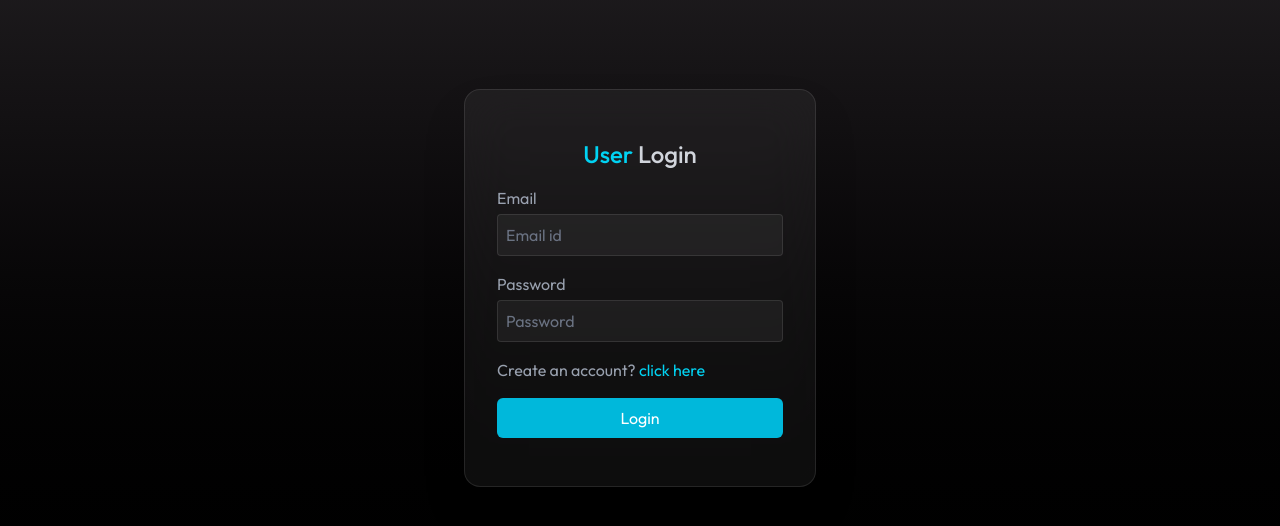
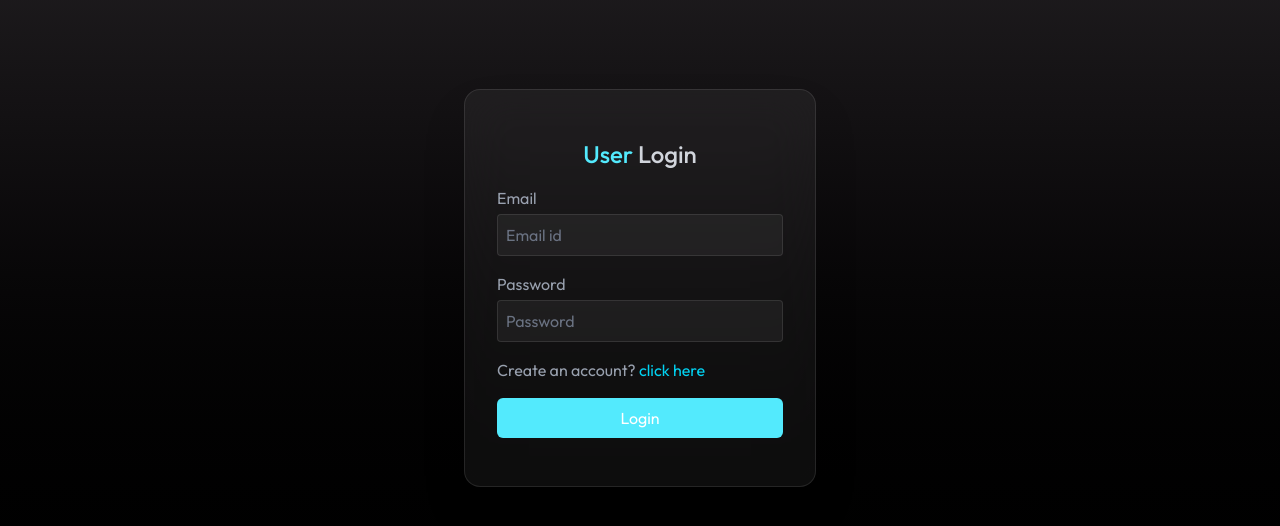
Before and after one commit to Aniruddhasain7/Nexa, a React (Vite) app in the folder client/: page / in a window 1280 px wide. Shown: the part 112-638 px from the top of the page. Built offline with nearby package versions, Linux system fonts and the light colour scheme; no server answers.

Commit message:
update button

```diff
--- a/client/src/pages/Login.jsx
+++ b/client/src/pages/Login.jsx
@@ -37,7 +37,7 @@ const Login = () =>{
       bg-white/5 backdrop-blur-xl"
     >
       <p className="text-2xl font-medium m-auto">
-        <span className="text-cyan-400">User</span>{" "}
+        <span className="text-cyan-300">User</span>{" "}
         {state === "login" ? "Login" : "Sign Up"}
       </p>
 
@@ -49,7 +49,7 @@ const Login = () =>{
             value={name}
             placeholder="Name"
             className="border border-white/10 bg-white/5 text-white placeholder-gray-500
-            rounded w-full p-2 mt-1 outline-none focus:ring-2 focus:ring-cyan-500"
+            rounded w-full p-2 mt-1 outline-none focus:ring-2 focus:ring-cyan-300"
             type="text"
             required
           />
@@ -63,7 +63,7 @@ const Login = () =>{
           value={email}
           placeholder="Email id"
           className="border border-white/10 bg-white/5 text-white placeholder-gray-500
-          rounded w-full p-2 mt-1 outline-none focus:ring-2 focus:ring-cyan-500"
+          rounded w-full p-2 mt-1 outline-none focus:ring-2 focus:ring-cyan-300"
           type="email"
           required
         />
@@ -76,7 +76,7 @@ const Login = () =>{
           value={password}
           placeholder="Password"
           className="border border-white/10 bg-white/5 text-white placeholder-gray-500
-          rounded w-full p-2 mt-1 outline-none focus:ring-2 focus:ring-cyan-500"
+          rounded w-full p-2 mt-1 outline-none focus:ring-2 focus:ring-cyan-300"
           type="password"
           required
         />
@@ -106,7 +106,7 @@ const Login = () =>{
 
       <button
         type="submit"
-        className="bg-cyan-500 hover:bg-cyan-600 transition-all
+        className="bg-cyan-300 hover:bg-cyan-400 transition-all
         text-white w-full py-2 rounded-md cursor-pointer"
       >
         {state === "register" ? "Create Account" : "Login"}
```
